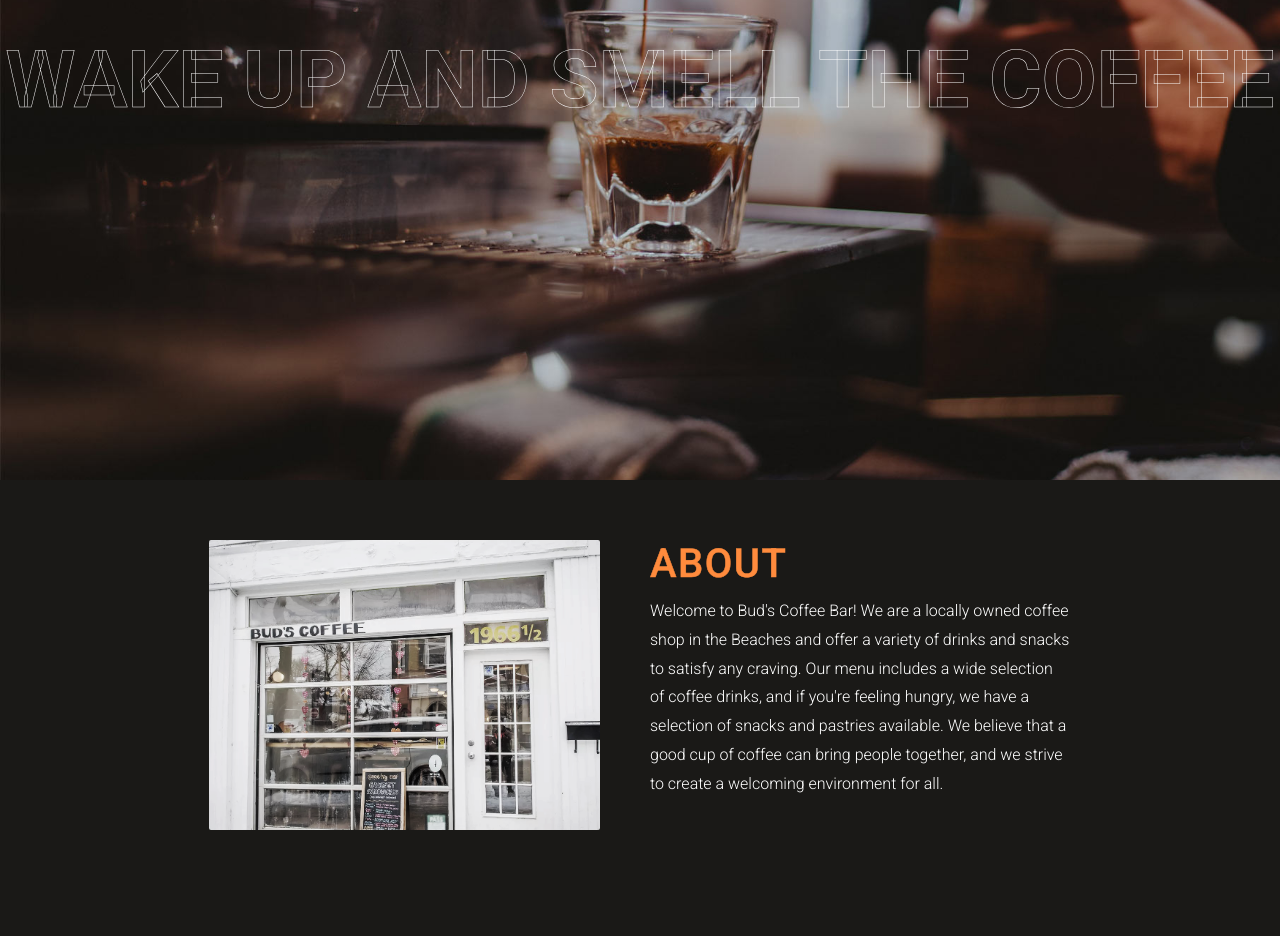
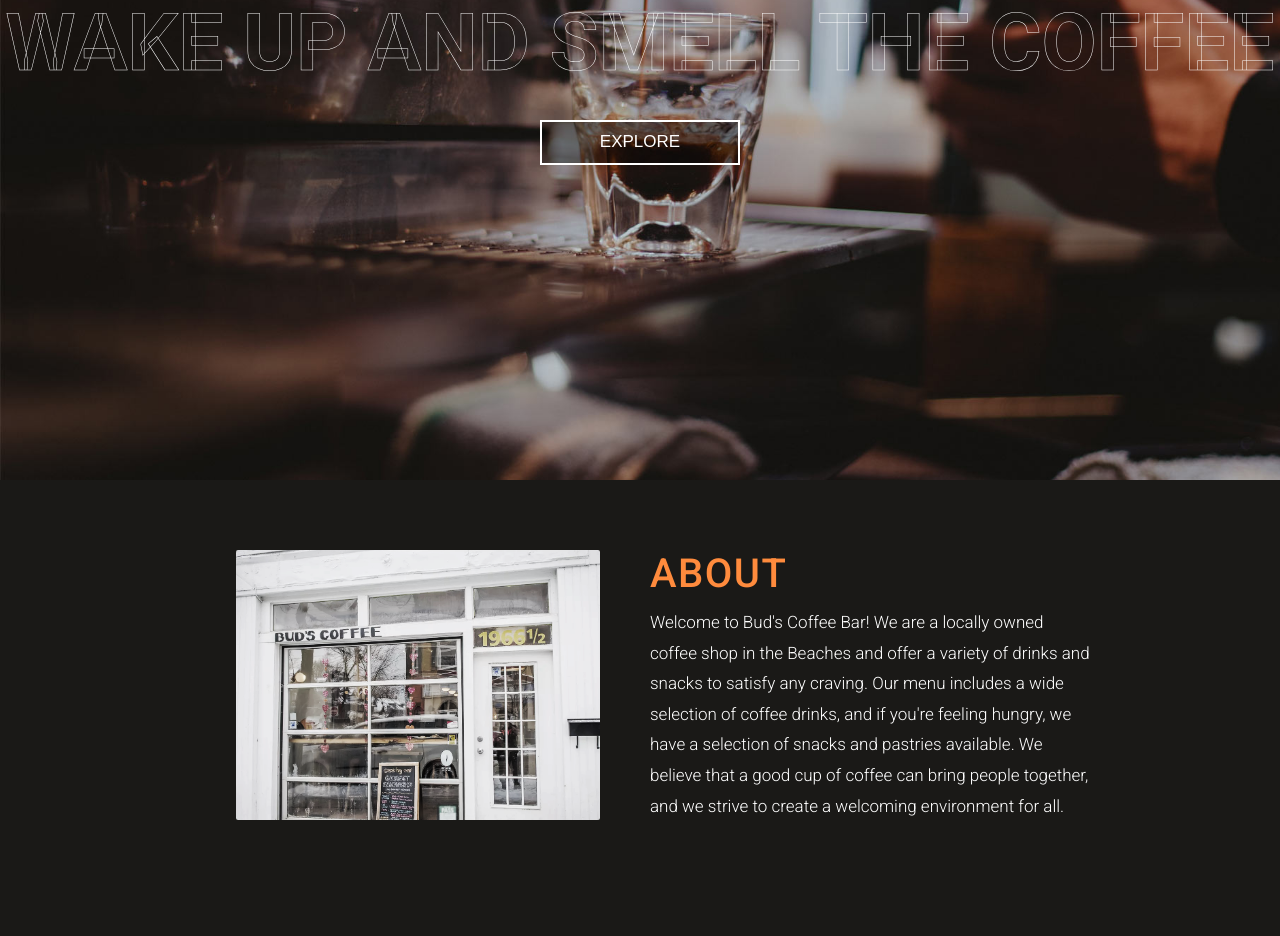
Before and after one commit to SarahSalvatore/buds-coffee-shop, a React (Create React App) app: page / in a window 1280 px wide. Shown: the part 320-1256 px from the top of the page. Built offline with nearby package versions, Linux system fonts and the light colour scheme.

Commit message:
Add menu items data.

```diff
--- a/src/App.css
+++ b/src/App.css
@@ -24,8 +24,6 @@ body {
 /* UNIVERSAL */
 
 .section-heading {
-  color: transparent;
-  -webkit-text-stroke: 0.5px var(--orange);
   font-size: 4rem;
   font-weight: 500;
   letter-spacing: 0.15rem;
@@ -42,7 +40,7 @@ body {
 }
 
 .paragraph-text {
-  font-size: 1.6rem;
+  font-size: 1.7rem;
   font-weight: 300;
   margin-bottom: 2rem;
   width: 70%;
@@ -98,6 +96,13 @@ nav {
 
 /* BANNER */
 
+#banner {
+  display: flex;
+  flex-direction: column;
+  justify-content: center;
+  align-items: center;
+}
+
 .banner-heading {
   color: transparent;
   -webkit-text-stroke: 0.5px #fff;
@@ -106,13 +111,33 @@ nav {
   text-transform: uppercase;
 }
 
+button {
+  border: 2px solid var(--white);
+  background-color: rgba(0, 0, 0, 0.4);
+  cursor: pointer;
+  font-size: 1.7rem;
+  font-weight: 400;
+  margin-top: 3rem;
+  text-align: center;
+  text-transform: uppercase;
+  width: 200px;
+  height: 45px;
+  transition: 1s;
+}
+
+button:hover {
+  border: 2px solid var(--orange);
+  background-color: rgba(0, 0, 0, 0.6);
+  color: var(--orange);
+}
+
 /* ABOUT */
 
 #about {
   background-color: var(--off-black);
   display: flex;
   flex-direction: row;
-  padding: 6rem 3rem;
+  padding: 7rem 0;
   height: 32dvw;
 }
 
@@ -138,7 +163,7 @@ nav {
 #menu {
   background-color: var(--off-black);
   height: 32dvw;
-  padding: 4rem 3rem;
+  padding: 7rem 0;
 }
 
 #menu h1 {
--- a/src/components/Banner.jsx
+++ b/src/components/Banner.jsx
@@ -1,7 +1,8 @@
 const Banner = () => {
   return (
-    <section>
+    <section id="banner">
       <h1 className="banner-heading">Wake up and smell the coffee</h1>
+      <button className="white-text">Explore</button>
     </section>
   );
 };
--- a/src/components/Menu.jsx
+++ b/src/components/Menu.jsx
@@ -1,6 +1,6 @@
 import React from "react";
 
-const menuLinks = ["coffee", "drinks", "food", "pastries"];
+const menuLinks = ["coffee", "tea", "drinks", "food", "pastries", "retail"];
 
 const Menu = () => {
   return (
```
Also changed, not shown: src/components/MenuItem.jsx (added, +7 -0 lines), src/data/menuData/coffeeItems.js (added, +16 -0 lines), src/data/menuData/drinkItems.js (added, +12 -0 lines), src/data/menuData/foodItems.js (added, +9 -0 lines), src/data/menuData/pastryItems.js (added, +16 -0 lines), src/data/menuData/retailItems.js (added, +11 -0 lines), src/data/menuData/teaItems.js (added, +21 -0 lines).
